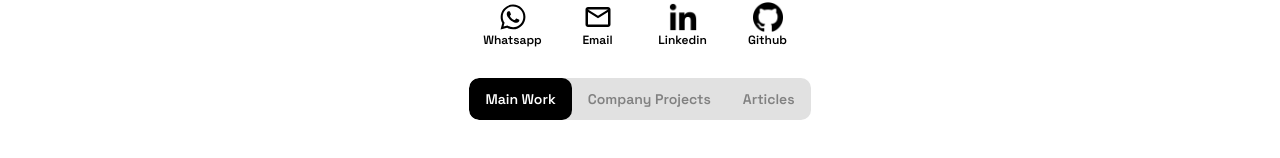
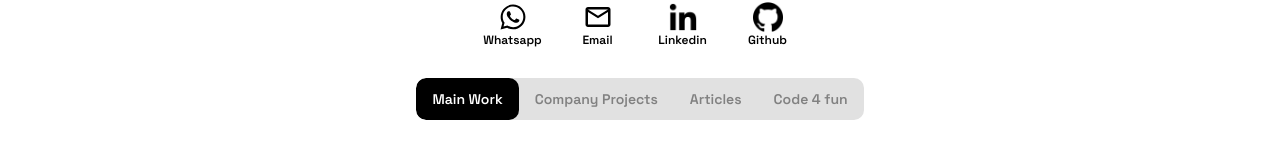
Before and after one commit to miguel-rosa/portfolio, a React (Create React App) app: page / in a window 1280 px wide. Shown: the part 315-473 px from the top of the page. Built offline with nearby package versions, Linux system fonts and the light colour scheme.

Commit message:
feat: add code 4 fun section

```diff
--- a/src/components/Posts/components/Popup/index.js
+++ b/src/components/Posts/components/Popup/index.js
@@ -1,7 +1,7 @@
 import React, { useState } from 'react';
 import Item from '../Item';
 import "./style.css"
-const Popup = ({background, title,subtitle, popup:{description , company, tags, tagTitle} }) => {
+const Popup = ({background, title, subtitle, popup:{description, company, tags, tagTitle, button } }) => {
   const [visible, setVisible] = useState(false);
   return (
     <>
@@ -21,10 +21,13 @@ const Popup = ({background, title,subtitle, popup:{description , company, tags,
           </div>
           <div className="popup__text">
           <div className="popup__left">
+            {
+              company && (
             <div className="popup__left__card">
               <h4 className="popup__subtitles">Company <br/></h4>
               <span className="popup__left__infos">{company}</span>
-            </div>
+            </div> )
+            }
             <div className="popup__left__card">
               <h4 className="popup__subtitles">{tagTitle}</h4>
               <div className="popup__tags">
@@ -33,7 +36,13 @@ const Popup = ({background, title,subtitle, popup:{description , company, tags,
                 }
               </div>
               </div>
+
+              {!!button &&
+              <a className="popup__left__button" href={button.link}>
+                {button.label}
+              </a>}
             </div>
+
           <p className="popup__description" dangerouslySetInnerHTML={{__html: description}}/>
           </div>
       </div>
--- a/src/components/Posts/components/Popup/style.css
+++ b/src/components/Posts/components/Popup/style.css
@@ -144,3 +144,11 @@
     padding-right:0
   }
 }
+
+.popup__left__button {
+  background:black;
+  border-radius:4px;
+  padding: 8px 16px;
+  color:white;
+  text-decoration: none;
+}
--- a/src/data.js
+++ b/src/data.js
@@ -2,6 +2,7 @@ import overlayBackground from "./uploads/overlay-background.jpg";
 import profilePicture from "./uploads/profile-picture.jpeg";
 import goBeyond from "./uploads/go-beyond.jpeg";
 import vtexHiringCoders from "./uploads/vtex-hiring-coders.png";
+import frontShop from "./uploads/front-shop.png"
 
 export const data = {
   user: {
@@ -27,7 +28,7 @@ export const data = {
             Consume the REST API`,
             tagTitle: "Technologies",
             tags: ['React Native', 'TypeScript', 'StyledComponents', 'Git Flow', 'Conventional Commits'],
-            company: 'Época Cosméticos from Magazine Luiza'
+            company: 'Época Cosméticos from Magazine Luiza',
           }
 
         },
@@ -44,7 +45,7 @@ export const data = {
             Creation, maintenance, and improvement of tags, triggers, and variables of Google Tag Manager`,
             tagTitle: "Technologies",
             tags: ['ReactJs', 'VTEX IO', 'StyledComponents', 'NodeJS', 'KoaJS', 'TypeScript', 'SSR', 'Git Flow', 'Conventional Commits'],
-            company: 'Motorola Global'
+            company: 'Motorola Global',
           }
 
         },
@@ -61,7 +62,7 @@ export const data = {
             Build pages through the WordPress Headless API REST;<br>`,
             tagTitle: "Technologies",
             tags: ['CSS', 'JavaScript', 'SEO On-Page', 'PHP', 'WordPress'],
-            company: 'Upsites Digital'
+            company: 'Upsites Digital',
           }
 
         },
@@ -76,7 +77,7 @@ export const data = {
             `,
             tagTitle: "Technologies",
             tags: ['CSS', 'JavaScript', 'WordPress'],
-            company: 'GrowthMasters®'
+            company: 'GrowthMasters®',
           }
 
         },
@@ -97,9 +98,8 @@ export const data = {
             `,
             tagTitle: "Teached",
             tags: ['React hooks', 'React Props', 'JSX', 'Create React App', 'npm, yarn'],
-            company: 'Corebiz Global'
+            company: 'Corebiz Global',
           }
-
         },
         {
           background: vtexHiringCoders,
@@ -111,9 +111,8 @@ export const data = {
             `,
             tagTitle: "Teached",
             tags: ['Basic AWS', 'VTEX IO', 'VTEX Admin', 'React', 'Node'],
-            company: 'VTEX'
+            company: 'VTEX',
           }
-
         },
       ]
     },
@@ -131,6 +130,62 @@ export const data = {
           title: "Solving problems with code (or not) (PT-BR)",
         }
       ]
+    },
+    {
+      title: "Code 4 fun",
+      posts: [
+        {
+          background: 'https://images.unsplash.com/photo-1580910051074-3eb694886505?ixlib=rb-1.2.1&ixid=MnwxMjA3fDB8MHxwaG90by1wYWdlfHx8fGVufDB8fHx8&auto=format&fit=crop&w=1024&q=60',
+          title: "IMEI Generator",
+          type: 'popup',
+          popup:{
+            description: `
+            A basic IMEI generator based on Luhn algorithm
+            `,
+            button: {
+              label: 'Check the website',
+              link: 'https://miguel-rosa.github.io/imei-generator/'
+            },
+            tagTitle: "Used to pratice",
+            tags: ['HTML', 'CSS', 'JavaScript', 'Algorithm', 'Github Pages', 'UI/UX'],
+          }
+        },
+        {
+          background: 'https://images.unsplash.com/photo-1598791318878-10e76d178023?ixlib=rb-1.2.1&ixid=MnwxMjA3fDB8MHxwaG90by1wYWdlfHx8fGVufDB8fHx8&auto=format&fit=crop&w=1024&q=60',
+          title: "nótinha",
+          type: 'popup',
+          popup:{
+            description: `
+            Nótinha is a simple app, minded to be the simplest to-do list that you ever used.<br><br>
+            Developed using Expo, it has a mobile and a frontend that consumes the firebase firestore.
+            You can create shared notes, with socket update based.
+            `,
+            button: {
+              label: 'Check the website',
+              link: 'https://notinha-miguel-rosa.vercel.app/'
+            },
+            tagTitle: "Used to pratice",
+            tags: ['React Native', 'Firebase Firestore', 'Expo', 'Google SignIn', 'UI/UX'],
+          }
+        },
+        {
+          background: frontShop,
+          title: "Front Shop",
+          type: 'popup',
+          popup:{
+            description: `
+            A simple low-cost store, developed during the pandemic, minded to help small businesses  to sell products and services online through the WhatsApp
+            `,
+            button: {
+              label: 'Check the website',
+              link: 'https://front-store-gamma.vercel.app/'
+            },
+            tagTitle: "Used to pratice",
+            tags: ['React.JS', 'Context API', 'Hosting', 'Digital Products', 'UI/UX'],
+          }
+        },
+
+      ]
     }
   ],
   navigation: {
```
Also changed, not shown: src/uploads/front-shop.png (added).
